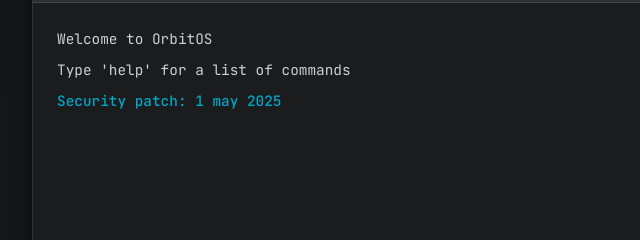
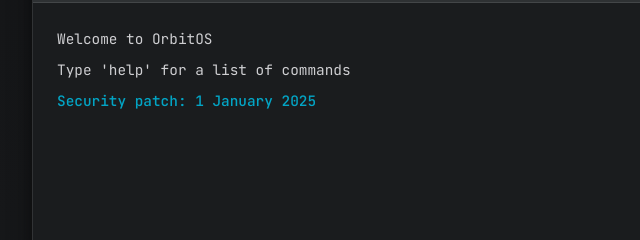
Before and after one commit to Blank94855/OrbitOS.blank94855.github.io, a plain HTML site: page index.html in a window 1280 px wide. Shown: the part 143-383 px from the top of the page, 158-798 px from the left. Drawn offline with Linux system fonts and the light colour scheme.

Commit message:
Major bug fix

```diff
--- a/index.html
+++ b/index.html
@@ -125,7 +125,7 @@
             opacity: 0.7;
         }
 
-
+        /* Custom Scrollbar */
         .output::-webkit-scrollbar {
             width: 8px;
         }
@@ -139,7 +139,7 @@
             border-radius: 4px;
         }
 
-
+        /* Mobile Optimization */
         @media (max-width: 600px) {
             body {
                 padding: 0.5rem;
@@ -185,7 +185,7 @@
         <div class="output" id="output">
             <p>Welcome to OrbitOS</p>
             <p>Type 'help' for a list of commands</p>
-            <p class="highlight">Security patch: 1 may 2025</p>
+            <p class="highlight">Security patch: 1 January 2025</p>
         </div>
 
         <div class="command">
@@ -193,6 +193,7 @@
             <input id="input" class="input-field" type="text" autofocus placeholder="Type a command...">
         </div>
     </div>
+
     <script src="script.js"></script>
 </body>
-</html>
+    </html>
```
